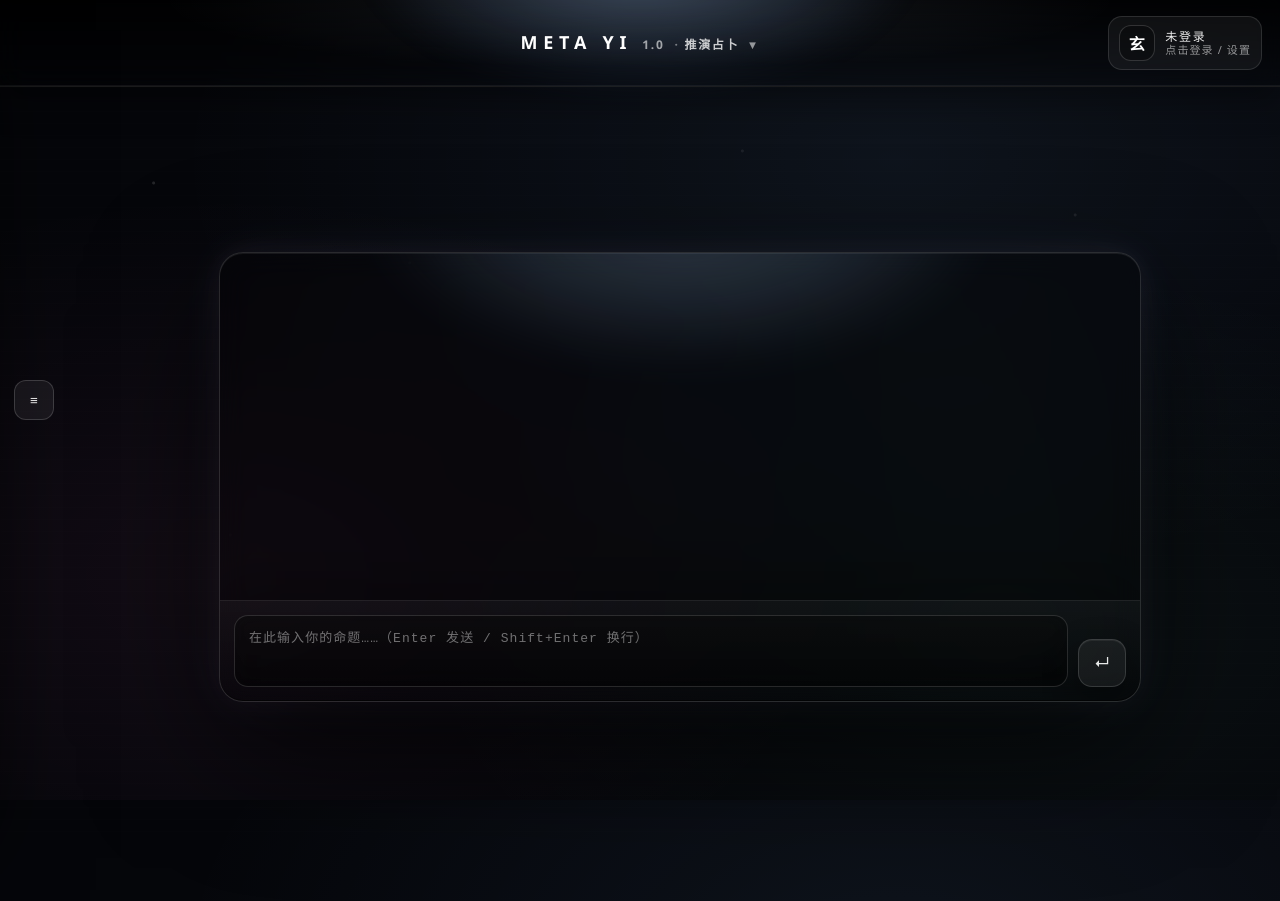
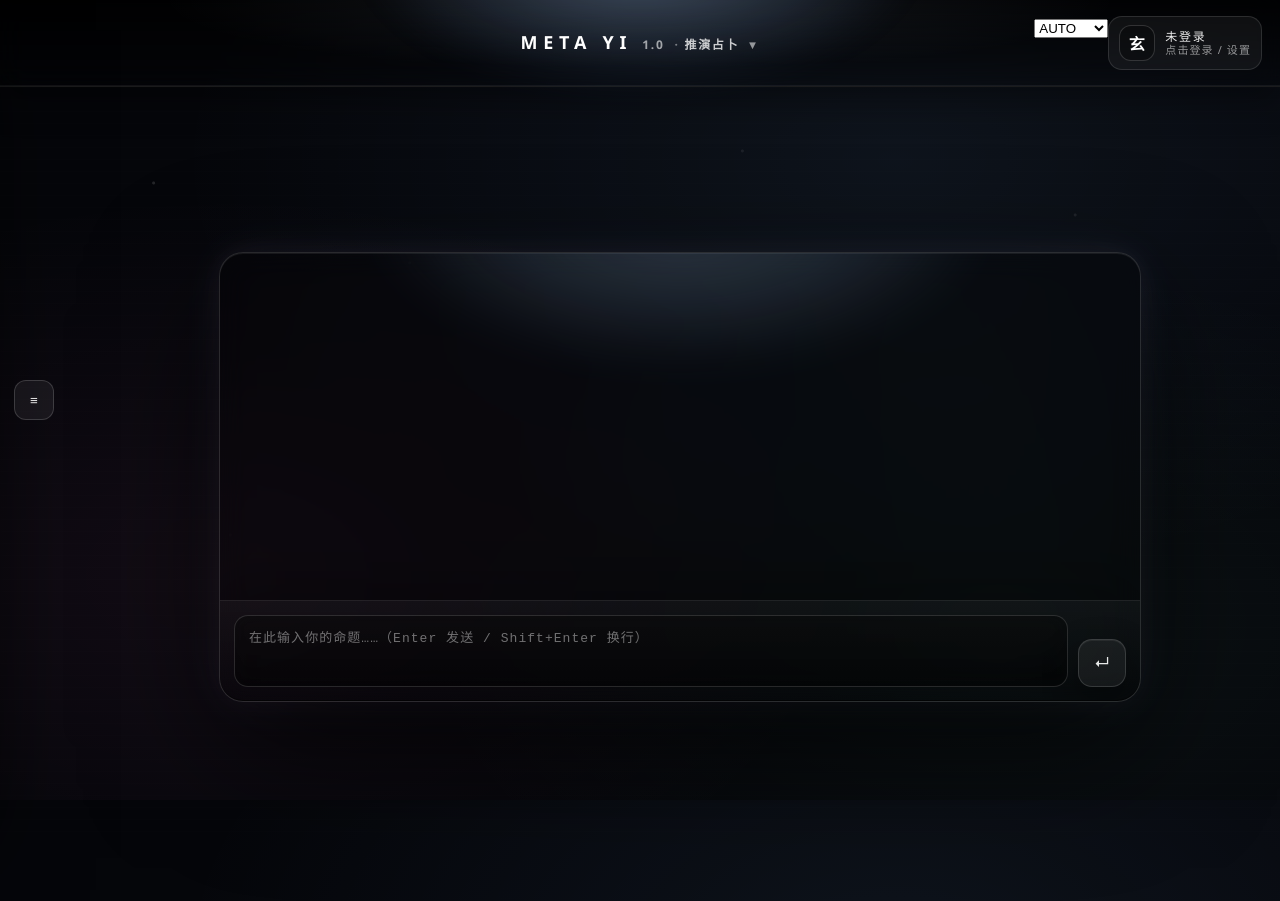
Before and after one commit to yinx0918-bot/meta-yi, a plain HTML site: page index.html in a window 1280 px wide. Drawn offline with Linux system fonts and the light colour scheme.

Commit message:
Update index.html

```diff
--- a/index.html
+++ b/index.html
@@ -82,6 +82,19 @@
   </div>
 
   <div class="topbar__right">
+    <!-- Language Picker (global) -->
+    <div class="langWrap" aria-label="Language">
+      <select id="langPicker" class="langPicker" title="Language">
+        <option value="AUTO">AUTO</option>
+        <option value="zh">中文</option>
+        <option value="ja">日本語</option>
+        <option value="en">English</option>
+        <option value="ko">한국어</option>
+        <option value="fr">Français</option>
+        <option value="de">Deutsch</option>
+        <option value="ru">Русский</option>
+      </select>
+    </div>
     <button class="acctBtn" id="acctBtn" type="button">
       <span class="acctAvatar" id="acctAvatar">玄</span>
       <span class="acctMeta">
@@ -127,6 +140,7 @@
     <button class="sbMenu__item sbMenu__item--danger" data-act="delete">删除</button>
   </div>
 
-<script src="meta-yi.js?v=20260119-02"></script>
+ <script src="meta-yi.js?v=20260119-02"></script>
+
 </body>
 </html>
```
